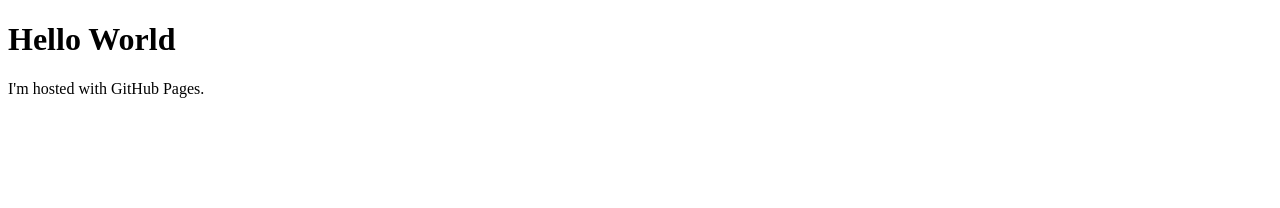
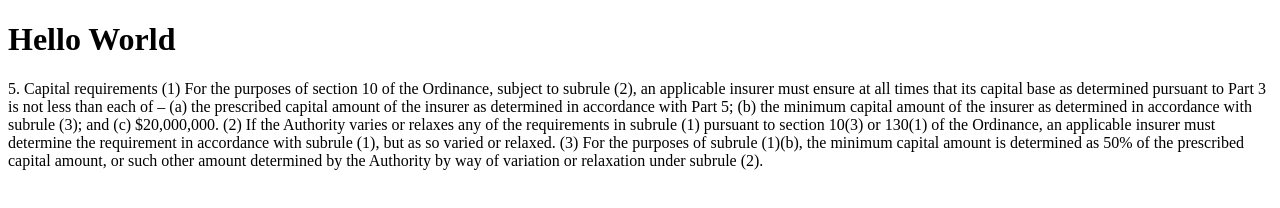
Before and after one commit to henrychan50/henrychan50.github.io, a plain HTML site: page test3.html in a window 1280 px wide. Drawn offline with Linux system fonts and the light colour scheme.

Commit message:
Update test3.html

```diff
--- a/test3.html
+++ b/test3.html
@@ -2,6 +2,6 @@
 <html>
 <body>
 <h1>Hello World</h1>
-<p>I'm hosted with GitHub Pages.</p>
+<p>5. Capital requirements (1) For the purposes of section 10 of the Ordinance, subject to subrule (2), an applicable insurer must ensure at all times that its capital base as determined pursuant to Part 3 is not less than each of –  (a) the prescribed capital amount of the insurer as determined in accordance with Part 5; (b) the minimum capital amount of the insurer as determined in accordance with subrule (3); and (c) $20,000,000. (2) If the Authority varies or relaxes any of the requirements in subrule (1) pursuant to section 10(3) or 130(1) of the Ordinance, an applicable insurer must determine the requirement in accordance with subrule (1), but as so varied or relaxed.   (3) For the purposes of subrule (1)(b), the minimum capital amount is determined as 50% of the prescribed capital amount, or such other amount determined by the Authority by way of variation or relaxation under subrule (2). </p>
 </body>
 </html>
```
